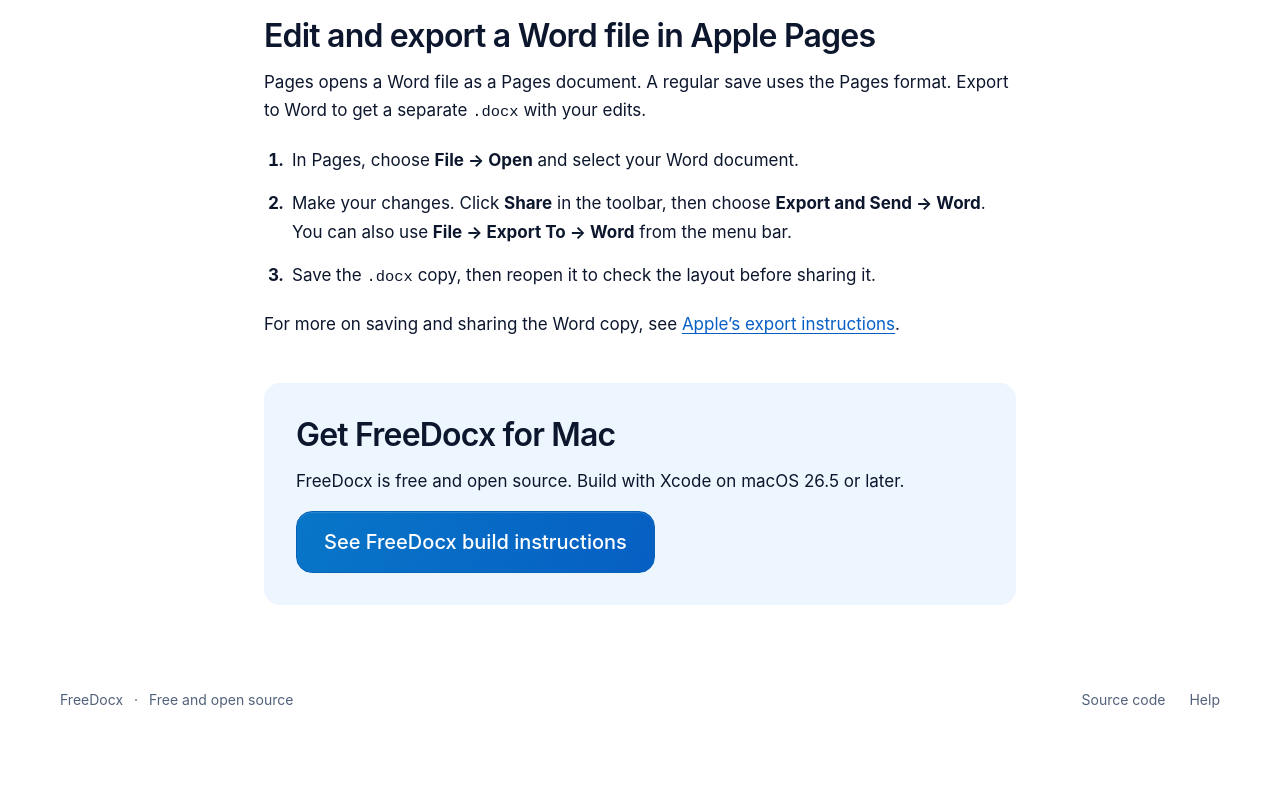
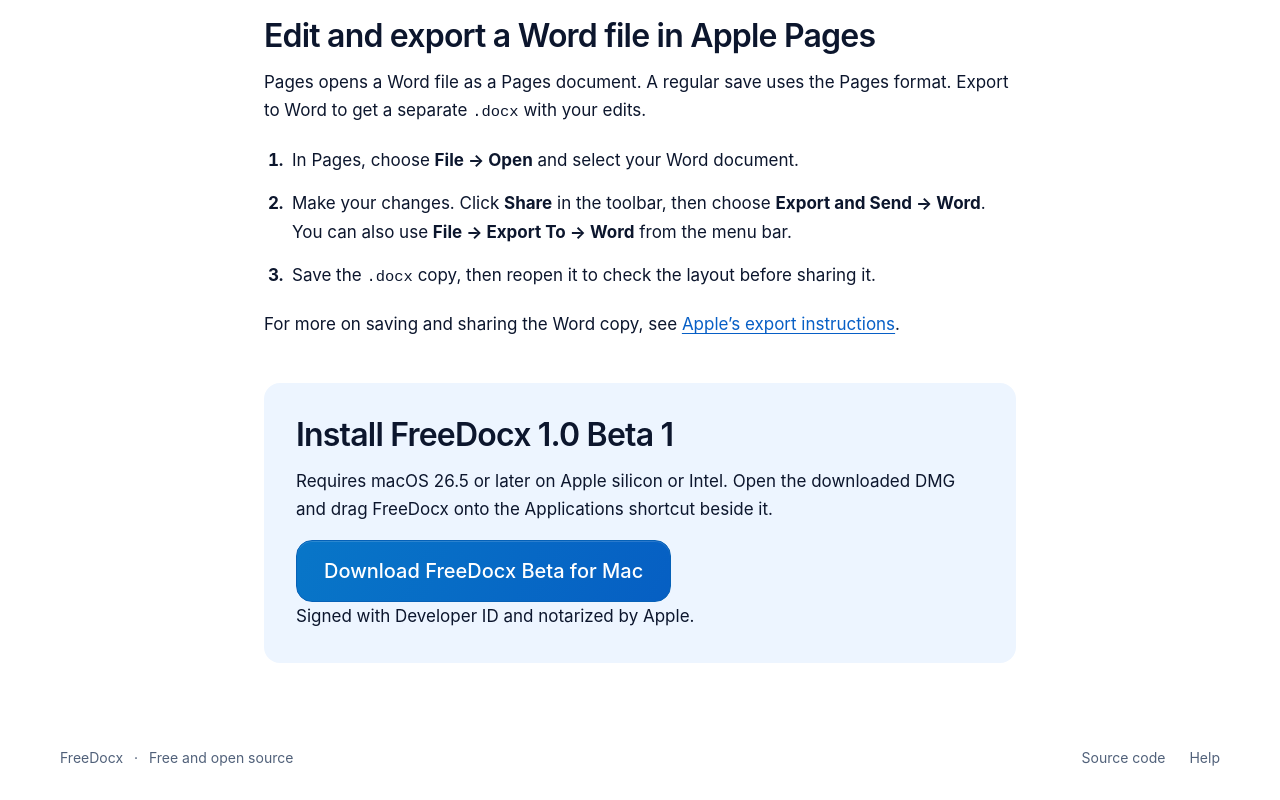
Before and after one commit to SiavashB/FreeDocx, a website: page website/public/guides/edit-word-document-on-mac/index.html in a window 1280 px wide. Shown: the part 1330-2130 px from the top of the page. Before the commit the page ends 2072 px from the top, so only its background shows below. Drawn offline with Linux system fonts and the light colour scheme.

Commit message:
Publish the notarized FreeDocx 1.0 beta download

```diff
--- a/website/public/guides/edit-word-document-on-mac/index.html
+++ b/website/public/guides/edit-word-document-on-mac/index.html
@@ -87,9 +87,10 @@
           </section>
 
           <aside class="guide-callout" aria-labelledby="get-freedocx-heading">
-            <h2 id="get-freedocx-heading">Get FreeDocx for Mac</h2>
-            <p>FreeDocx is free and open source. Build with Xcode on macOS 26.5 or later.</p>
-            <a class="primary-action" href="https://github.com/SiavashB/FreeDocx#run-locally">See FreeDocx build instructions</a>
+            <h2 id="get-freedocx-heading">Install FreeDocx 1.0 Beta 1</h2>
+            <p>Requires macOS 26.5 or later on Apple silicon or Intel. Open the downloaded DMG and drag FreeDocx onto the Applications shortcut beside it.</p>
+            <a class="primary-action" href="/downloads/FreeDocx-1.0-beta.1-macOS.dmg" download aria-describedby="download-notice">Download FreeDocx Beta for Mac</a>
+            <p id="download-notice">Signed with Developer ID and notarized by Apple.</p>
           </aside>
         </div>
       </article>
```
Also changed, not shown: website/public/index.html (+3 -2 lines), website/README.md, 2 other files.
